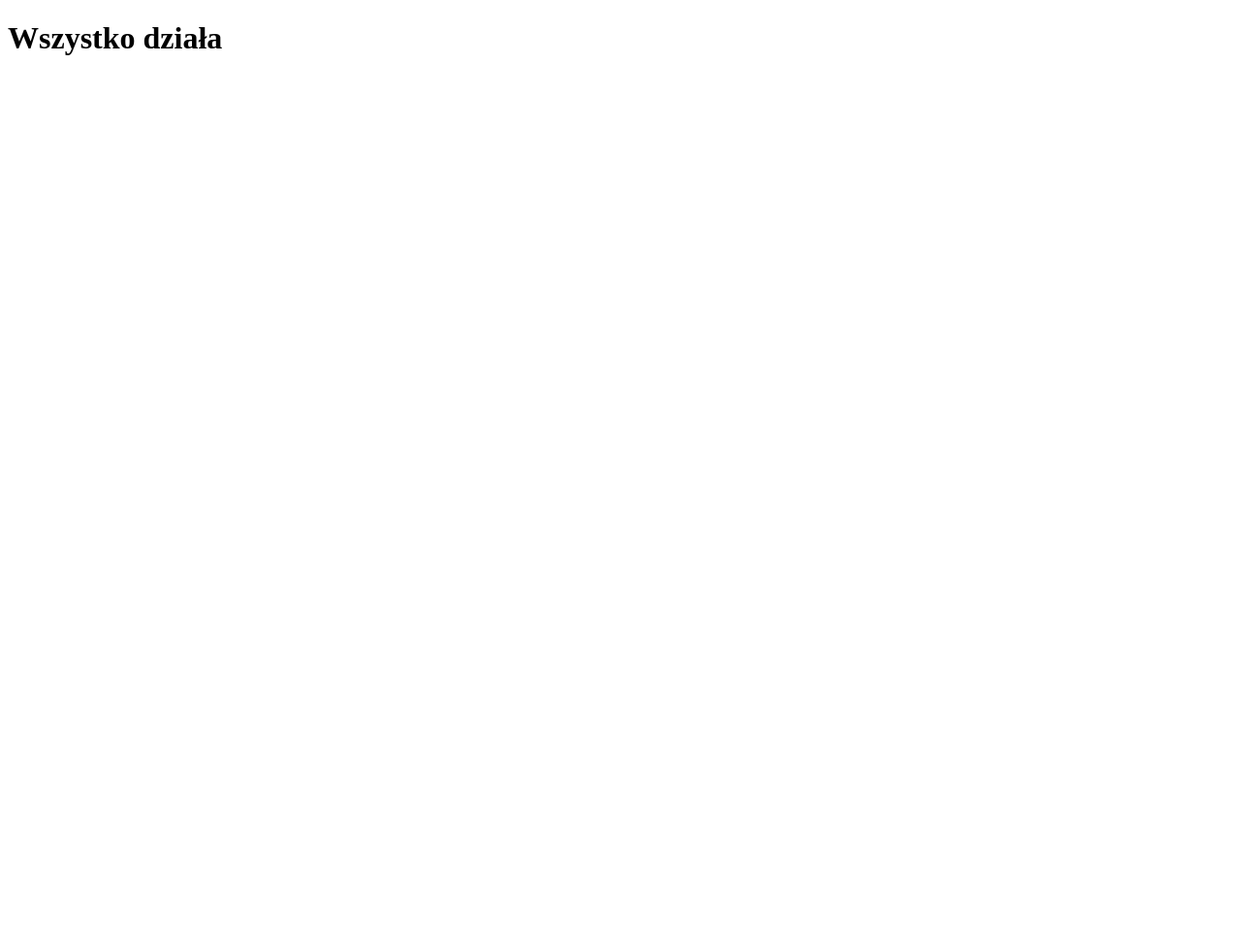
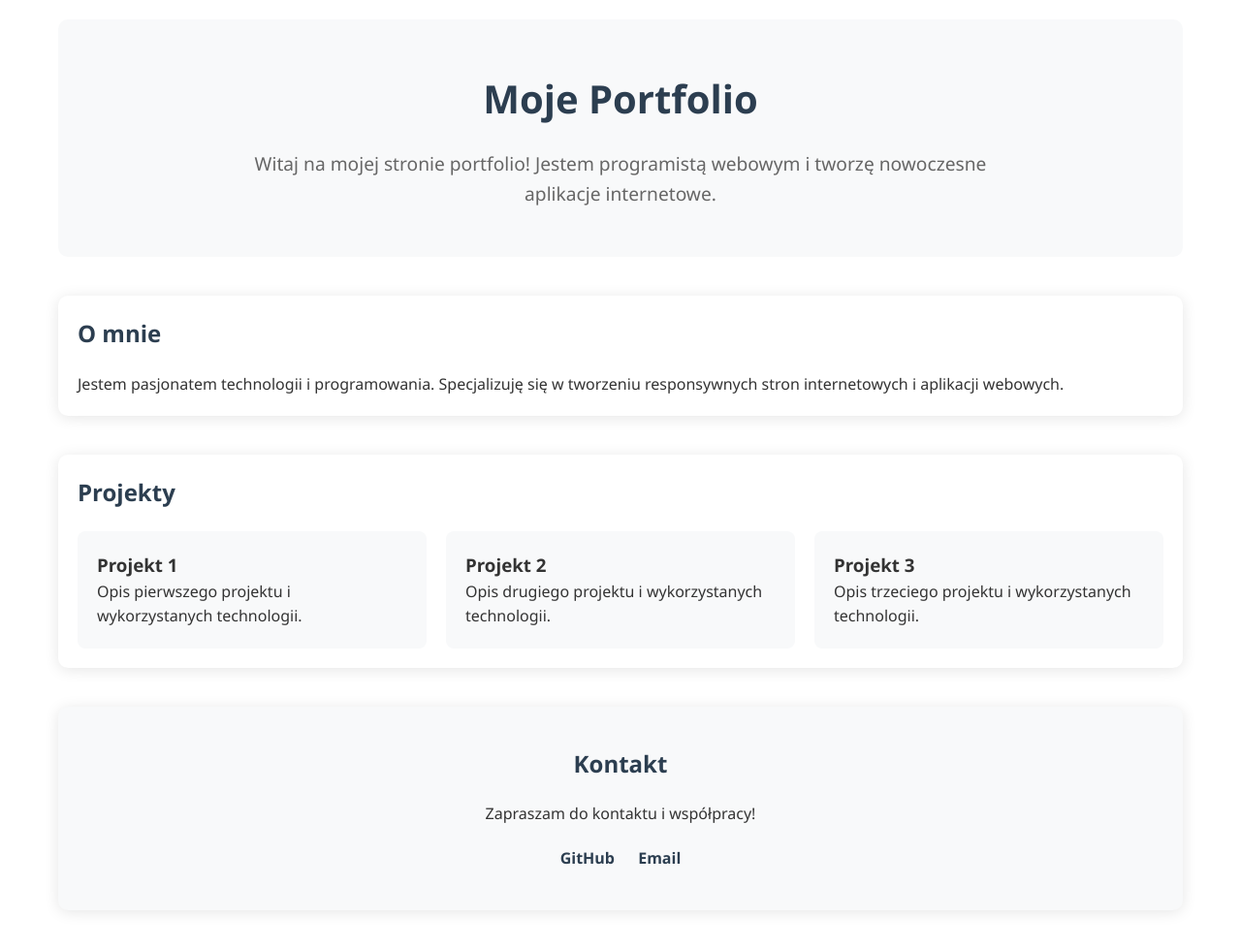
Before and after one commit to Konrxd/strona, a plain HTML site: page index.html in a window 1280 px wide. Shown: the whole page at 97% size. Before the commit the page ends 800 px from the top, so only its background shows below. Drawn offline with Linux system fonts and the light colour scheme.

Commit message:
Updated portfolio site with modern design

```diff
--- a/index.html
+++ b/index.html
@@ -1,10 +1,147 @@
 <!DOCTYPE html>
 <html lang="pl">
 <head>
-<title>HTML TEST</title>
-<meta charset="utf-8">
+    <title>Moje Portfolio</title>
+    <meta charset="utf-8">
+    <meta name="viewport" content="width=device-width, initial-scale=1.0">
+    <style>
+        * {
+            margin: 0;
+            padding: 0;
+            box-sizing: border-box;
+            font-family: 'Segoe UI', Tahoma, Geneva, Verdana, sans-serif;
+        }
+
+        body {
+            line-height: 1.6;
+            color: #333;
+            max-width: 1200px;
+            margin: 0 auto;
+            padding: 20px;
+        }
+
+        header {
+            text-align: center;
+            padding: 50px 20px;
+            background: #f8f9fa;
+            border-radius: 10px;
+            margin-bottom: 40px;
+        }
+
+        h1 {
+            font-size: 2.5em;
+            color: #2c3e50;
+            margin-bottom: 20px;
+        }
+
+        .intro {
+            font-size: 1.2em;
+            color: #666;
+            max-width: 800px;
+            margin: 0 auto;
+        }
+
+        section {
+            margin: 40px 0;
+            padding: 20px;
+            background: white;
+            border-radius: 10px;
+            box-shadow: 0 2px 15px rgba(0,0,0,0.1);
+        }
+
+        h2 {
+            color: #2c3e50;
+            margin-bottom: 20px;
+        }
+
+        .projects {
+            display: grid;
+            grid-template-columns: repeat(auto-fit, minmax(300px, 1fr));
+            gap: 20px;
+            margin-top: 20px;
+        }
+
+        .project-card {
+            padding: 20px;
+            background: #f8f9fa;
+            border-radius: 8px;
+            transition: transform 0.3s ease;
+        }
+
+        .project-card:hover {
+            transform: translateY(-5px);
+        }
+
+        .contact {
+            text-align: center;
+            padding: 40px 20px;
+            background: #f8f9fa;
+            border-radius: 10px;
+            margin-top: 40px;
+        }
+
+        .social-links {
+            margin-top: 20px;
+        }
+
+        .social-links a {
+            color: #2c3e50;
+            text-decoration: none;
+            margin: 0 10px;
+            font-weight: bold;
+        }
+
+        .social-links a:hover {
+            color: #3498db;
+        }
+
+        @media (max-width: 768px) {
+            body {
+                padding: 10px;
+            }
+
+            header {
+                padding: 30px 10px;
+            }
+        }
+    </style>
 </head>
 <body>
-    <h1>Wszystko działa</h1>
+    <header>
+        <h1>Moje Portfolio</h1>
+        <p class="intro">Witaj na mojej stronie portfolio! Jestem programistą webowym i tworzę nowoczesne aplikacje internetowe.</p>
+    </header>
+
+    <section>
+        <h2>O mnie</h2>
+        <p>Jestem pasjonatem technologii i programowania. Specjalizuję się w tworzeniu responsywnych stron internetowych i aplikacji webowych.</p>
+    </section>
+
+    <section>
+        <h2>Projekty</h2>
+        <div class="projects">
+            <div class="project-card">
+                <h3>Projekt 1</h3>
+                <p>Opis pierwszego projektu i wykorzystanych technologii.</p>
+            </div>
+            <div class="project-card">
+                <h3>Projekt 2</h3>
+                <p>Opis drugiego projektu i wykorzystanych technologii.</p>
+            </div>
+            <div class="project-card">
+                <h3>Projekt 3</h3>
+                <p>Opis trzeciego projektu i wykorzystanych technologii.</p>
+            </div>
+        </div>
+    </section>
+
+    <section class="contact">
+        <h2>Kontakt</h2>
+        <p>Zapraszam do kontaktu i współpracy!</p>
+        <div class="social-links">
+            <a href="https://github.com/Konrxd" target="_blank">GitHub</a>
+            <a href="mailto:twoj@email.com">Email</a>
+        </div>
+    </section>
 </body>
 </html>
```
